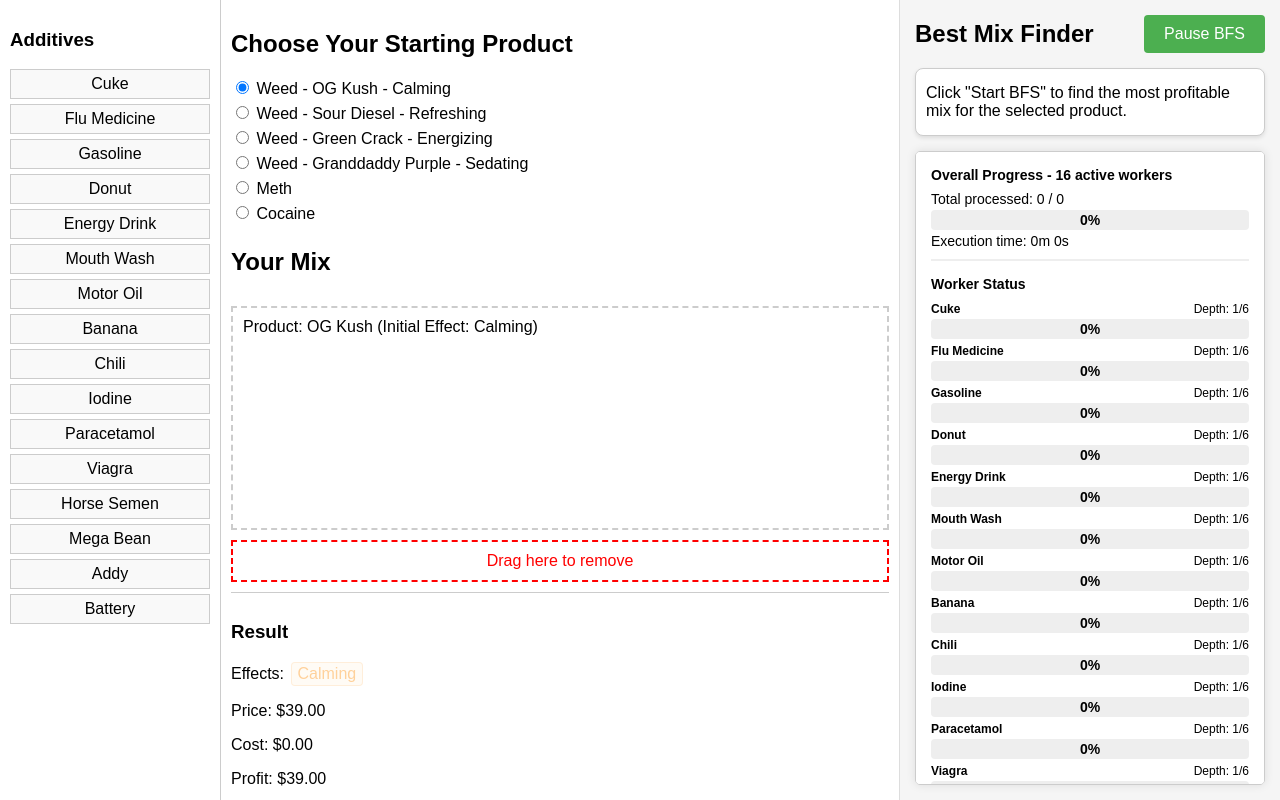
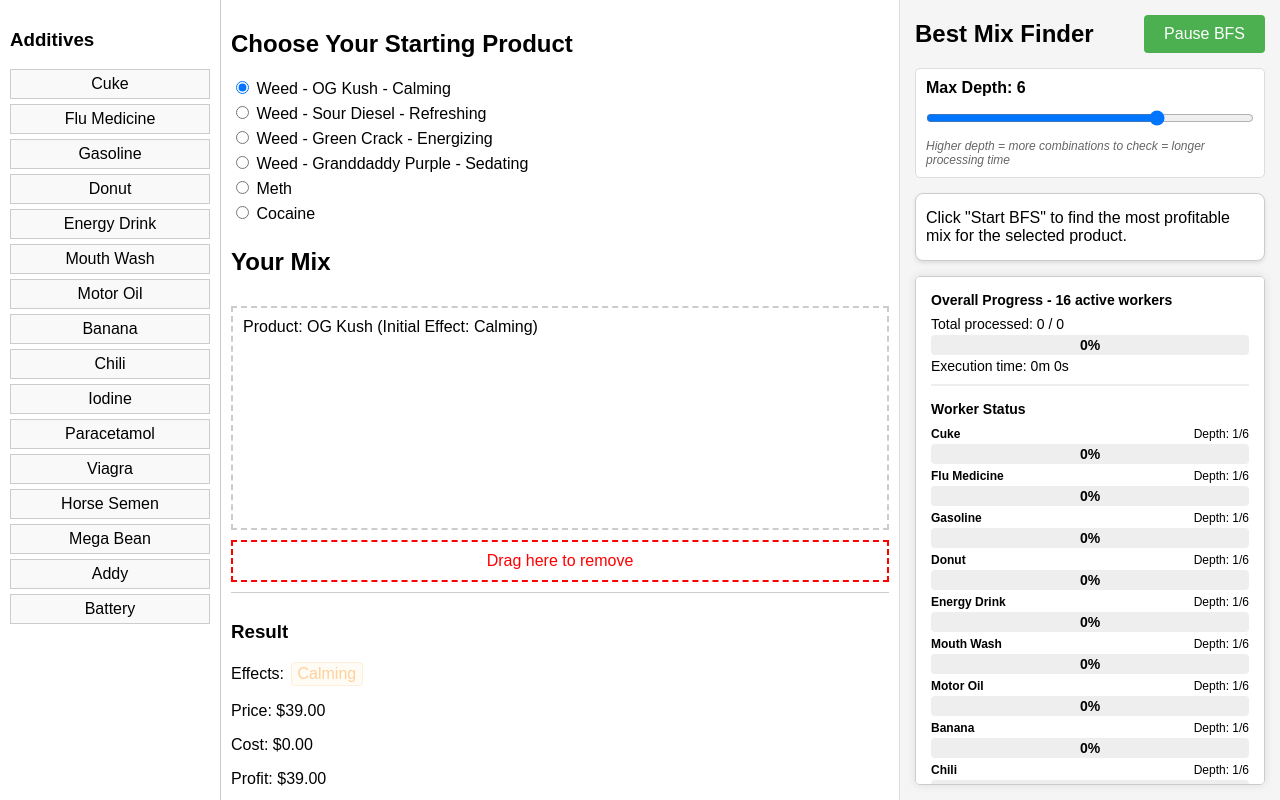
Before and after one commit to DrakeCaesar/schedule-I-calculator, a website built with Vite: page index.html in a window 1280 px wide. Both pictures are taken after a click on the button "Start BFS". Built offline with nearby package versions, Linux system fonts and the light colour scheme.

Commit message:
feat: add max depth control slider for BFS and update processing logic

```diff
--- a/index.html
+++ b/index.html
@@ -134,6 +134,24 @@
           <h2>Best Mix Finder</h2>
           <button id="bfsButton">Start BFS</button>
         </div>
+
+        <div class="depth-control">
+          <label for="maxDepthSlider"
+            >Max Depth: <span id="maxDepthValue">6</span></label
+          >
+          <input
+            type="range"
+            id="maxDepthSlider"
+            min="1"
+            max="8"
+            value="6"
+            step="1"
+          />
+          <div class="depth-info">
+            Higher depth = more combinations to check = longer processing time
+          </div>
+        </div>
+
         <div id="bestMixDisplay">
           <p>
             Click "Start BFS" to find the most profitable mix for the selected
--- a/src/bfs.ts
+++ b/src/bfs.ts
@@ -7,7 +7,7 @@ import {
 } from "./substances";
 
 // Constants
-export const MAX_RECIPE_DEPTH = 6;
+export let MAX_RECIPE_DEPTH = 6; // Default value, can be changed via slider
 
 const substanceMap = new Map(
   substances.map((substance) => [substance.name, substance])
@@ -177,9 +177,22 @@ export function createProgressDisplay() {
   updateProgressDisplay();
 }
 
+// Add function to update the MAX_RECIPE_DEPTH
+export function setMaxRecipeDepth(depth: number) {
+  MAX_RECIPE_DEPTH = depth;
+}
+
 export async function toggleBFS(product: ProductVariety) {
   const bfsButton = document.getElementById("bfsButton");
   if (!bfsButton) return;
+
+  // Get the current max depth value from slider
+  const maxDepthSlider = document.getElementById(
+    "maxDepthSlider"
+  ) as HTMLInputElement;
+  if (maxDepthSlider) {
+    MAX_RECIPE_DEPTH = parseInt(maxDepthSlider.value, 10);
+  }
 
   if (bfsRunning) {
     bfsPaused = !bfsPaused;
@@ -238,6 +251,7 @@ export async function toggleBFS(product: ProductVariety) {
           product: { ...product },
           bestMix,
           substanceName,
+          maxDepth: MAX_RECIPE_DEPTH, // Pass the current max depth to the worker
         },
       });
 
--- a/src/bfsWorker.ts
+++ b/src/bfsWorker.ts
@@ -45,13 +45,16 @@ self.onmessage = (event: MessageEvent) => {
     bestMix = data.bestMix;
     startTime = Date.now();
 
+    // Get the max depth from the passed data
+    const maxDepth = data.maxDepth || MAX_RECIPE_DEPTH;
+
     // Calculate max combinations for this worker
     // Starting with a specific substance, so our combinations are reduced
     const substanceCount = substances.length;
     maxCombinations = 0;
 
-    // We start at depth = 1 (our initial substance), and go up to MAX_RECIPE_DEPTH
-    for (let i = currentDepth; i <= MAX_RECIPE_DEPTH; i++) {
+    // We start at depth = 1 (our initial substance), and go up to maxDepth
+    for (let i = currentDepth; i <= maxDepth; i++) {
       if (i === 1) {
         maxCombinations += 1; // Just our one substance at depth 1
       } else {
@@ -63,12 +66,12 @@ self.onmessage = (event: MessageEvent) => {
     depthMaxCombinations = 1; // Just 1 at the start
 
     // Process the initial substance
-    processMix([data.substanceName]);
+    processMix([data.substanceName], maxDepth);
 
     // Send final progress update with completed state before done message
     self.postMessage({
       type: "progress",
-      depth: MAX_RECIPE_DEPTH,
+      depth: maxDepth,
       processed: depthMaxCombinations, // Set to total to show 100%
       total: depthMaxCombinations,
       totalProcessed: maxCombinations, // Set to total to show 100%
@@ -93,7 +96,7 @@ self.onmessage = (event: MessageEvent) => {
   }
 };
 
-function processMix(currentMix: string[]) {
+function processMix(currentMix: string[], maxDepth: number) {
   if (isPaused) return;
 
   // Process the current mix
@@ -136,7 +139,7 @@ function processMix(currentMix: string[]) {
   }
 
   // If we haven't reached max depth, continue adding substances
-  if (currentMix.length < MAX_RECIPE_DEPTH) {
+  if (currentMix.length < maxDepth) {
     // Periodically send progress updates
     if (combinationsProcessed % BATCH_SIZE === 0) {
       sendProgressUpdate();
@@ -144,7 +147,7 @@ function processMix(currentMix: string[]) {
 
     // Continue to next depth with each substance
     for (const substanceName of substanceNames) {
-      processMix([...currentMix, substanceName]);
+      processMix([...currentMix, substanceName], maxDepth);
       if (isPaused) return;
     }
   }
--- a/src/index.ts
+++ b/src/index.ts
@@ -1,4 +1,4 @@
-import { createProgressDisplay } from "./bfs";
+import { createProgressDisplay, setMaxRecipeDepth } from "./bfs";
 import {
   loadFromLocalStorage,
   onDragStart,
@@ -101,9 +101,39 @@ function initializeApp() {
   // Set up BFS button event listener
   const bfsButton = document.getElementById("bfsButton");
   if (bfsButton) {
-    bfsButton.addEventListener("click", () => {
+    // Remove existing listeners to prevent duplicates during hot reload
+    const newButton = bfsButton.cloneNode(true);
+    if (bfsButton.parentNode) {
+      bfsButton.parentNode.replaceChild(newButton, bfsButton);
+    }
+    newButton.addEventListener("click", () => {
       toggleBFS();
     });
+  }
+
+  // Set up max depth slider
+  const maxDepthSlider = document.getElementById(
+    "maxDepthSlider"
+  ) as HTMLInputElement;
+  const maxDepthValue = document.getElementById("maxDepthValue");
+
+  if (maxDepthSlider && maxDepthValue) {
+    // Remove existing listeners to prevent duplicates during hot reload
+    const newSlider = maxDepthSlider.cloneNode(true) as HTMLInputElement;
+    if (maxDepthSlider.parentNode) {
+      maxDepthSlider.parentNode.replaceChild(newSlider, maxDepthSlider);
+    }
+
+    // Add the event listener to the new element
+    newSlider.addEventListener("input", () => {
+      const depth = parseInt(newSlider.value, 10);
+      maxDepthValue.textContent = newSlider.value;
+      setMaxRecipeDepth(depth);
+    });
+
+    // Initialize with current value from DOM
+    maxDepthValue.textContent = newSlider.value;
+    setMaxRecipeDepth(parseInt(newSlider.value, 10));
   }
 
   // Create progress display container in the BFS section
--- a/src/style.scss
+++ b/src/style.scss
@@ -84,6 +84,33 @@ body {
 
 .bfs-controls h2 {
   margin: 0;
+}
+
+/* Depth control slider */
+.depth-control {
+  margin-bottom: 15px;
+  padding: 10px;
+  background-color: #fff;
+  border: 1px solid #ddd;
+  border-radius: 5px;
+}
+
+.depth-control label {
+  display: block;
+  margin-bottom: 5px;
+  font-weight: bold;
+}
+
+#maxDepthSlider {
+  width: 100%;
+  margin: 8px 0;
+}
+
+.depth-info {
+  font-size: 12px;
+  color: #666;
+  margin-top: 5px;
+  font-style: italic;
 }
 
 /* Additive items in the sidebar */
```
